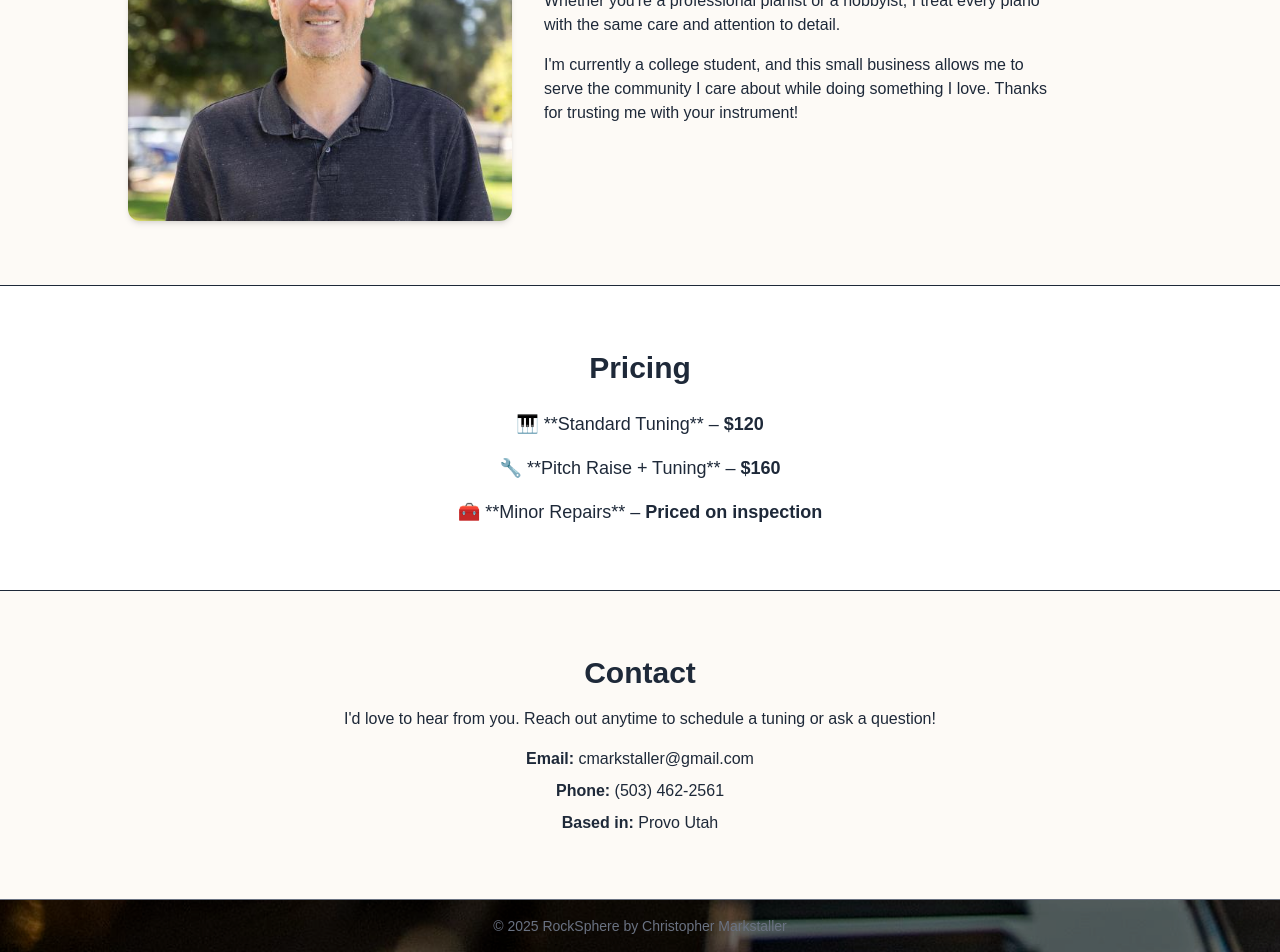
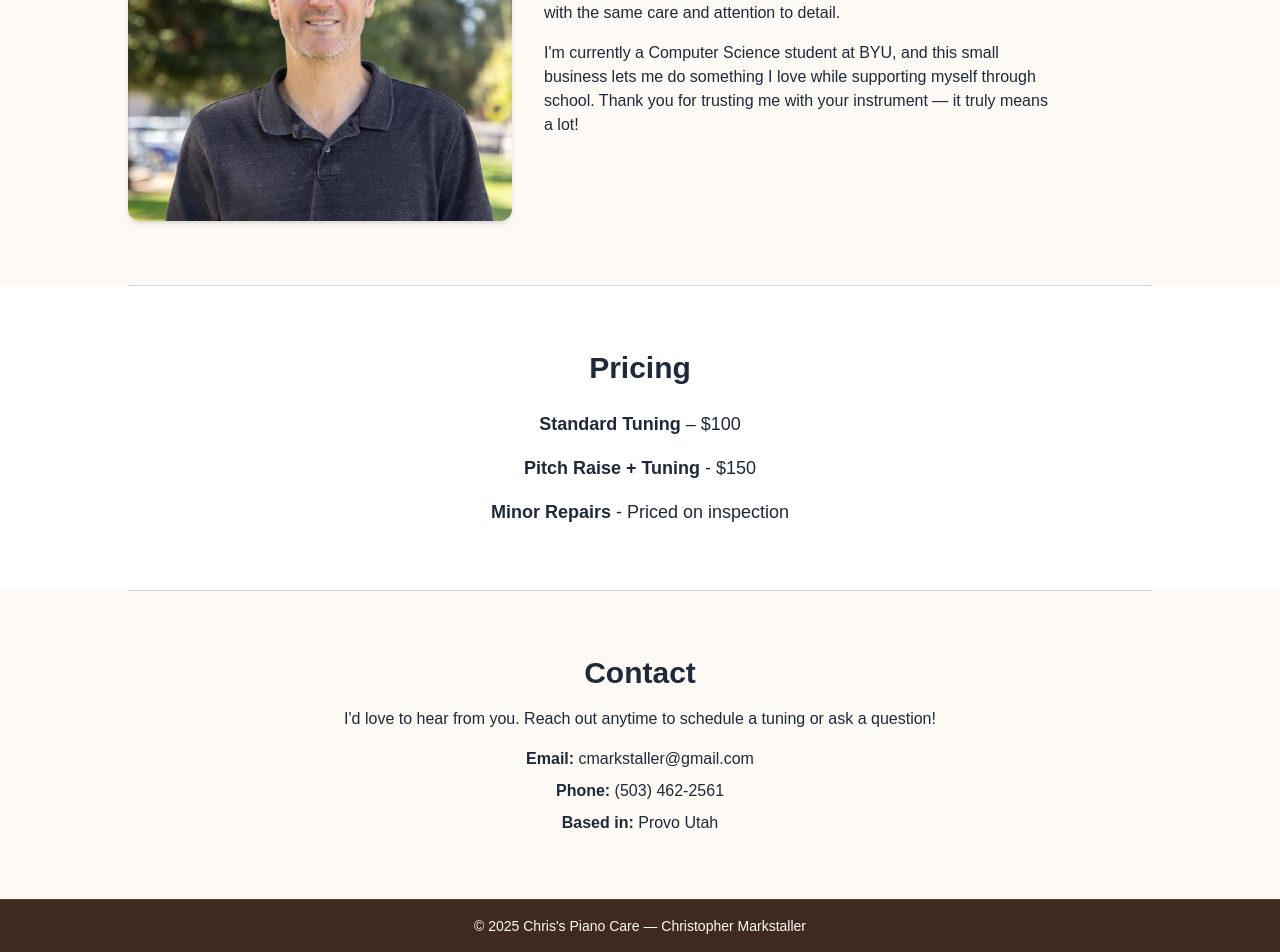
Before and after one commit to cmarkstaller/chriss-piano-care, a Next.js app: page / in a window 1280 px wide. Shown: the part 1071-2023 px from the top of the page. Built offline with nearby package versions, Linux system fonts and the light colour scheme.

Commit message:
v1 complete

```diff
--- a/src/app/page.tsx
+++ b/src/app/page.tsx
@@ -18,7 +18,7 @@ export default function Home() {
       </div>
 
       {/* Fixed Header with Links */}
-      <header className="fixed top-0 left-0 w-full bg-[#5c4033]/90 text-white z-20 shadow-md">
+      <header className="fixed top-0 left-0 w-full bg-[#5c4033]/90 text-white z-20 shadow-lg">
         <nav className="max-w-5xl mx-auto px-6 py-4 flex justify-between items-center">
           <h1 className="text-xl font-semibold">Chris's Piano Care</h1>
           <div className="space-x-4 text-sm sm:text-base">
@@ -74,37 +74,40 @@ export default function Home() {
               I treat every piano with the same care and attention to detail.
             </p>
             <p>
-              I'm currently a college student, and this small business allows me
-              to serve the community I care about while doing something I love.
-              Thanks for trusting me with your instrument!
+              I'm currently a Computer Science student at BYU, and this small
+              business lets me do something I love while supporting myself
+              through school. Thank you for trusting me with your instrument —
+              it truly means a lot!
             </p>
           </div>
         </div>
       </section>
 
+      <div className="w-full bg-[#fdfaf6] flex justify-center">
+        <div className="h-px w-[90%] max-w-5xl bg-gray-300" />
+      </div>
+
       {/* Pricing Section */}
-      <section
-        id="pricing"
-        className="bg-white text-gray-800 py-16 px-6 border-t border-b"
-      >
+      <section id="pricing" className="bg-white text-gray-800 py-16 px-6">
         <div className="max-w-3xl mx-auto text-center space-y-4">
           <h2 className="text-3xl font-bold">Pricing</h2>
           <ul className="mt-6 space-y-4 text-lg">
             <li>
-              🎹 **Standard Tuning** –{" "}
-              <span className="font-semibold">$120</span>
+              <strong>Standard Tuning</strong> – <span>$100</span>
             </li>
             <li>
-              🔧 **Pitch Raise + Tuning** –{" "}
-              <span className="font-semibold">$160</span>
+              <strong>Pitch Raise + Tuning</strong> - <span>$150</span>
             </li>
             <li>
-              🧰 **Minor Repairs** –{" "}
-              <span className="font-semibold">Priced on inspection</span>
+              <strong>Minor Repairs</strong> - <span>Priced on inspection</span>
             </li>
           </ul>
         </div>
       </section>
+
+      <div className="w-full bg-[#fdfaf6] flex justify-center">
+        <div className="h-px w-[90%] max-w-5xl bg-gray-300" />
+      </div>
 
       {/* Contact Section */}
       <section id="contact" className="bg-[#fdfaf6] text-gray-800 py-16 px-6">
@@ -127,8 +130,9 @@ export default function Home() {
           </ul>
         </div>
       </section>
-      <footer className="p-4 text-center text-sm text-gray-500 border-t">
-        © {new Date().getFullYear()} RockSphere by Christopher Markstaller
+      <footer className="p-4 text-center text-sm bg-[#3f2a21] text-[#fdfaf6] border-t border-[#5c4033]">
+        © {new Date().getFullYear()} Chris's Piano Care — Christopher
+        Markstaller
       </footer>
     </div>
   );
```
